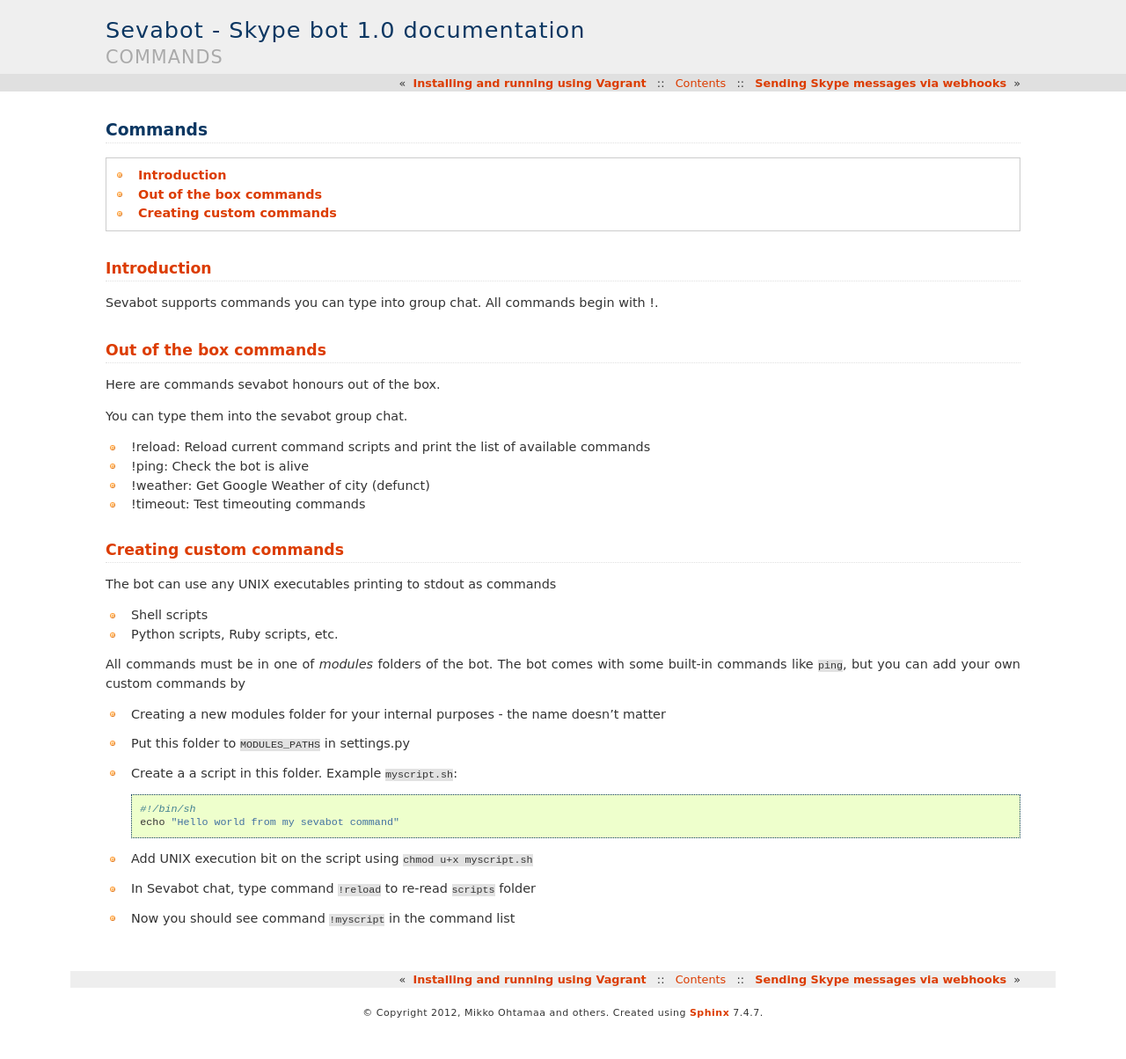
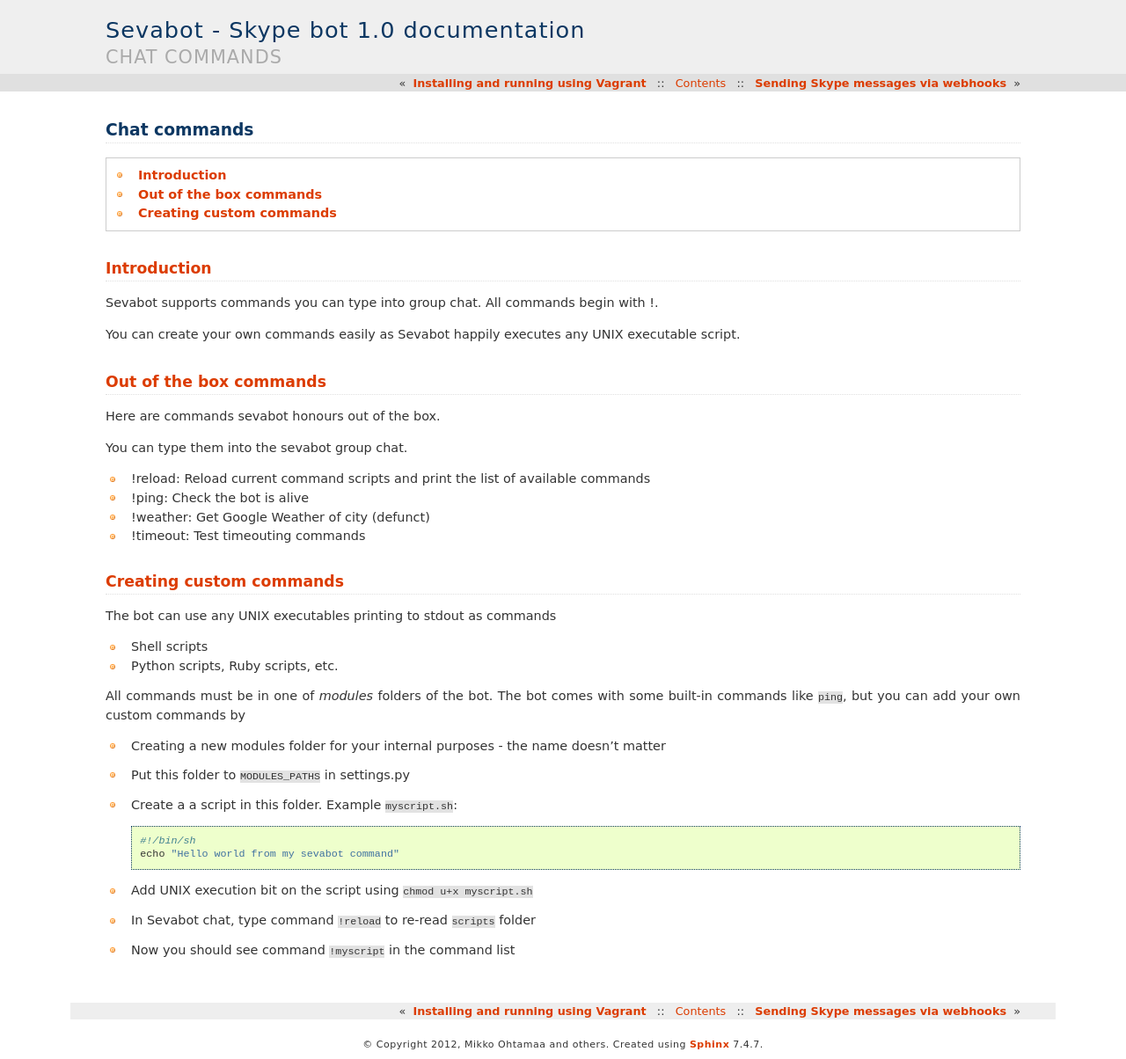
Before and after one commit to opensourcehacker/sevabot, a Sphinx documentation site: the page built from docs/source/commands.rst, in a window 1280 px wide. Shown: the whole page at 88% size. Built offline with Sphinx 7.4.7, drawn with Linux system fonts in a browser that asks for light colours; before the commit the page ends 1168 px from its top, so only the background shows below that.

Commit message:
Polishing documentation and README

```diff
--- a/docs/source/commands.rst
+++ b/docs/source/commands.rst
@@ -1,5 +1,5 @@
 ============================================================
-Commands
+Chat commands
 ============================================================
 
 .. contents:: :local:
@@ -9,6 +9,9 @@
 
 Sevabot supports commands you can type into group chat.
 All commands begin with !.
+
+You can create your own commands easily as Sevabot
+happily executes any UNIX executable script.
 
 Out of the box commands
 ==============================
```
Also changed, not shown: docs/source/subversion.rst (line endings or trailing spaces).
